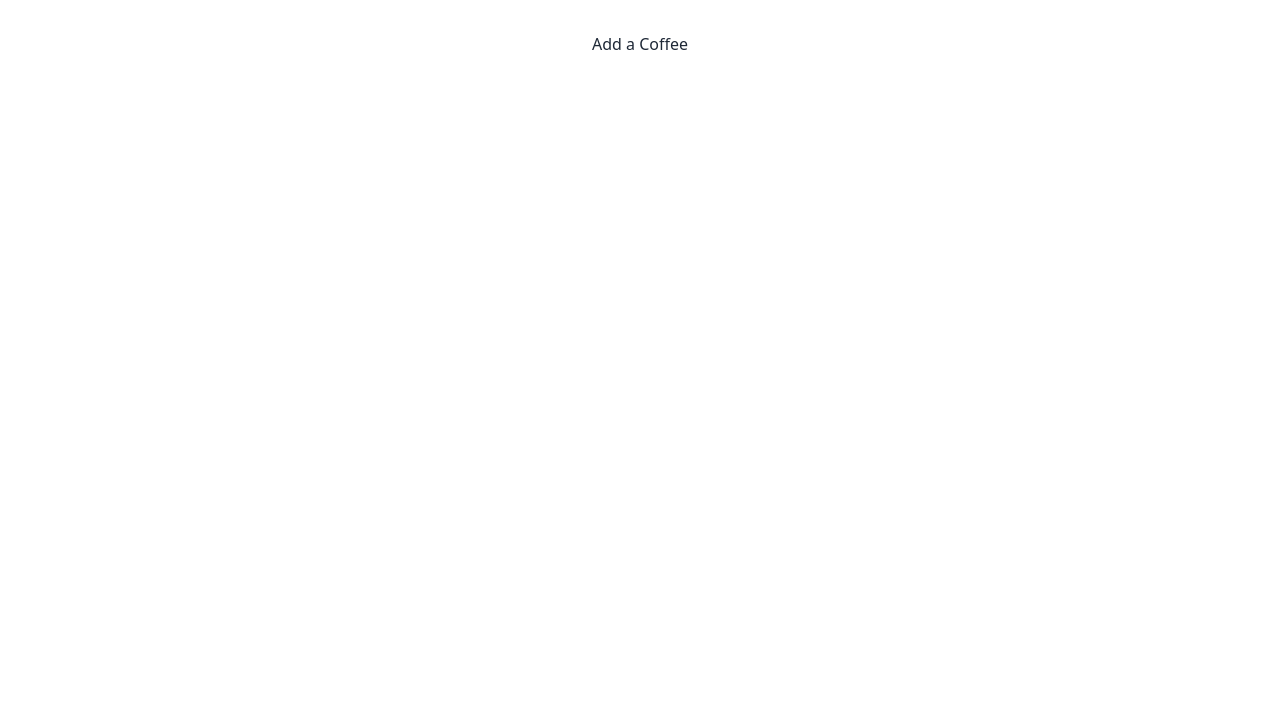
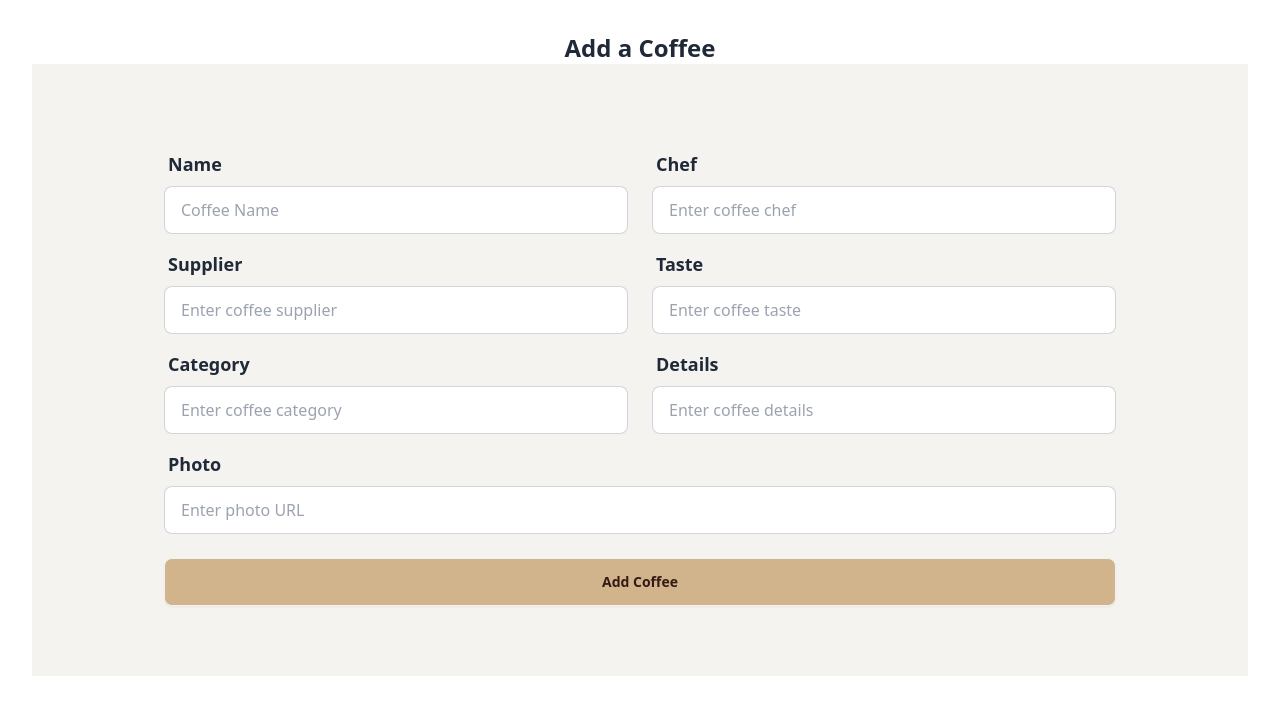
Before and after one commit to Amit-Biswas-WD/Coffee-Store-Client-M56, a React (Vite) app: page /addCoffee in a window 1280 px wide. Shown: the top 714 px of the page. Built offline with nearby package versions, Linux system fonts and the light colour scheme.

Commit message:
Add Coffee send to server side/mongodb

```diff
--- a/package.json
+++ b/package.json
@@ -15,7 +15,9 @@
     "react": "^18.3.1",
     "react-dom": "^18.3.1",
     "react-router-dom": "^7.1.3",
-    "sort-by": "^1.2.0"
+    "react-toastify": "^11.0.3",
+    "sort-by": "^1.2.0",
+    "sweetalert2": "^11.15.10"
   },
   "devDependencies": {
     "@eslint/js": "^9.17.0",
--- a/src/components/AddCoffee.jsx
+++ b/src/components/AddCoffee.jsx
@@ -1,5 +1,153 @@
+import { toast } from "react-toastify";
+import Swal from "sweetalert2";
+
 const AddCoffee = () => {
-  return <div>Add a Coffee</div>;
+  const handleAddCoffee = (event) => {
+    event.preventDefault();
+    const form = event.target;
+    const name = form.name.value;
+    const chef = form.chef.value;
+    const supplier = form.supplier.value;
+    const taste = form.taste.value;
+    const category = form.category.value;
+    const details = form.details.value;
+    const photo = form.photo.value;
+    const value = { name, chef, supplier, taste, category, details, photo };
+    console.log(value);
+
+    fetch("http://localhost:5000/coffee", {
+      method: "POST",
+      headers: {
+        "content-type": "application/json",
+      },
+      body: JSON.stringify(value),
+    })
+      .then((res) => res.json())
+      .then((data) => {
+        console.log(data);
+        if (data.insertedId) {
+          //   toast("Coffee added successfully.");
+          Swal.fire({
+            title: "successfully!",
+            text: "Coffee added successfully.",
+            icon: "success",
+            confirmButtonText: "Cool",
+          });
+            form.reset();
+        }
+      });
+  };
+
+  return (
+    <div>
+      <h2 className="text-2xl font-semibold">Add a Coffee</h2>
+      <form
+        onSubmit={handleAddCoffee}
+        className="bg-[#F4F3F0] px-[132px] py-[70px]"
+      >
+        <div className="flex gap-6 my-2">
+          <div className="form-control w-full">
+            <label className="label">
+              <span className="label-text text-lg font-bold">Name</span>
+            </label>
+            <input
+              type="text"
+              name="name"
+              placeholder="Coffee Name"
+              className="input input-bordered"
+              required
+            />
+          </div>
+          <div className="form-control w-full">
+            <label className="label">
+              <span className="label-text text-lg font-bold">Chef</span>
+            </label>
+            <input
+              type="text"
+              name="chef"
+              placeholder="Enter coffee chef"
+              className="input input-bordered"
+              required
+            />
+          </div>
+        </div>
+        <div className="flex gap-6 my-2">
+          <div className="form-control w-full">
+            <label className="label">
+              <span className="label-text text-lg font-bold">Supplier</span>
+            </label>
+            <input
+              type="text"
+              name="supplier"
+              placeholder="Enter coffee supplier"
+              className="input input-bordered"
+              required
+            />
+          </div>
+          <div className="form-control w-full">
+            <label className="label">
+              <span className="label-text text-lg font-bold">Taste</span>
+            </label>
+            <input
+              type="text"
+              name="taste"
+              placeholder="Enter coffee taste"
+              className="input input-bordered"
+              required
+            />
+          </div>
+        </div>
+        <div className="flex gap-6 my-2">
+          <div className="form-control w-full">
+            <label className="label">
+              <span className="label-text text-lg font-bold">Category</span>
+            </label>
+            <input
+              type="text"
+              name="category"
+              placeholder="Enter coffee category"
+              className="input input-bordered"
+              required
+            />
+          </div>
+          <div className="form-control w-full">
+            <label className="label">
+              <span className="label-text text-lg font-bold">Details</span>
+            </label>
+            <input
+              type="text"
+              name="details"
+              placeholder="Enter coffee details"
+              className="input input-bordered"
+              required
+            />
+          </div>
+        </div>
+        <div className="my-2">
+          <div className="form-control w-full">
+            <label className="label">
+              <span className="label-text text-lg font-bold">Photo</span>
+            </label>
+            <input
+              type="text"
+              name="photo"
+              placeholder="Enter photo URL"
+              className="input input-bordered"
+              required
+            />
+          </div>
+        </div>
+        <div className="mt-6">
+          <button
+            type="submit"
+            className="btn text-[#331A15] bg-[#D2B48C] w-full"
+          >
+            Add Coffee
+          </button>
+        </div>
+      </form>
+    </div>
+  );
 };
 
 export default AddCoffee;
--- a/src/main.jsx
+++ b/src/main.jsx
@@ -3,9 +3,12 @@ import { createRoot } from "react-dom/client";
 import "./index.css";
 import { RouterProvider } from "react-router-dom";
 import { router } from "./routes/Routes.jsx";
+import { ToastContainer } from 'react-toastify';
+
 
 createRoot(document.getElementById("root")).render(
   <StrictMode>
+    <ToastContainer/>
     <RouterProvider router={router} />
   </StrictMode>
 );
```
Also changed, not shown: 1 other file (tests, documents, lock files or other folders).
